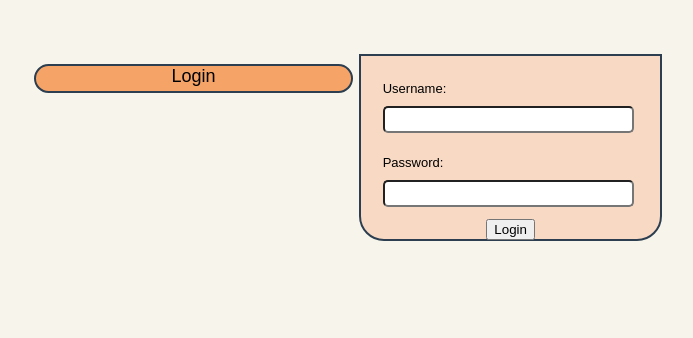
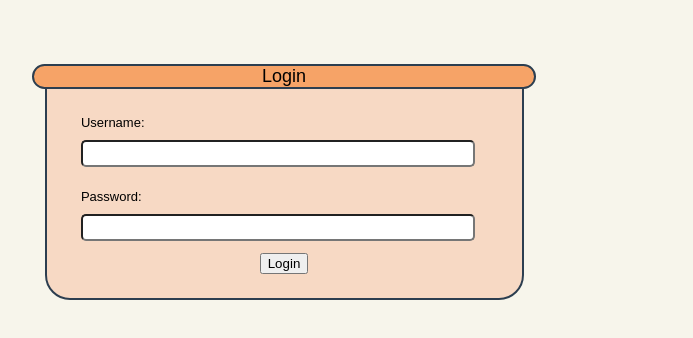
Before and after one commit to ramon-west-software/groceries-react-client, a React (Vite) app: page / in a window 1280 px wide. Shown: the top 338 px of the page, without its empty margins (286-979 px from the left). Built offline with nearby package versions, Linux system fonts and the light colour scheme.

Commit message:
fix login style

```diff
--- a/src/Home.css
+++ b/src/Home.css
@@ -21,6 +21,14 @@ body {
   padding-bottom: 10%;
   padding-left: 25%;
   padding-right: 25%;
+}
+
+.login-card-container {
+  display: flex;
+  flex-direction: column;
+  align-content: center;
+  align-items: center;
+  max-width: 500px;
 }
 
 .login-form {
@@ -226,8 +234,6 @@ h1 {
   display: grid;
   grid-template-columns: repeat(auto-fill, minmax(300px, 1fr));
   gap: 10px;
-  /* align-content: center; */
-  /* align-items: center; */
   width: 100%;
 }
 
--- a/src/components/Login.tsx
+++ b/src/components/Login.tsx
@@ -42,7 +42,7 @@ const Login: React.FC<LoginProps> = ({ setToken }) => {
 
   return (
     <div className="login-container">
-      <div className="main-card-container">
+      <div className="login-card-container">
         <div className="main-card-header">
           <div className="main-card-title">Login</div>
         </div>
```
